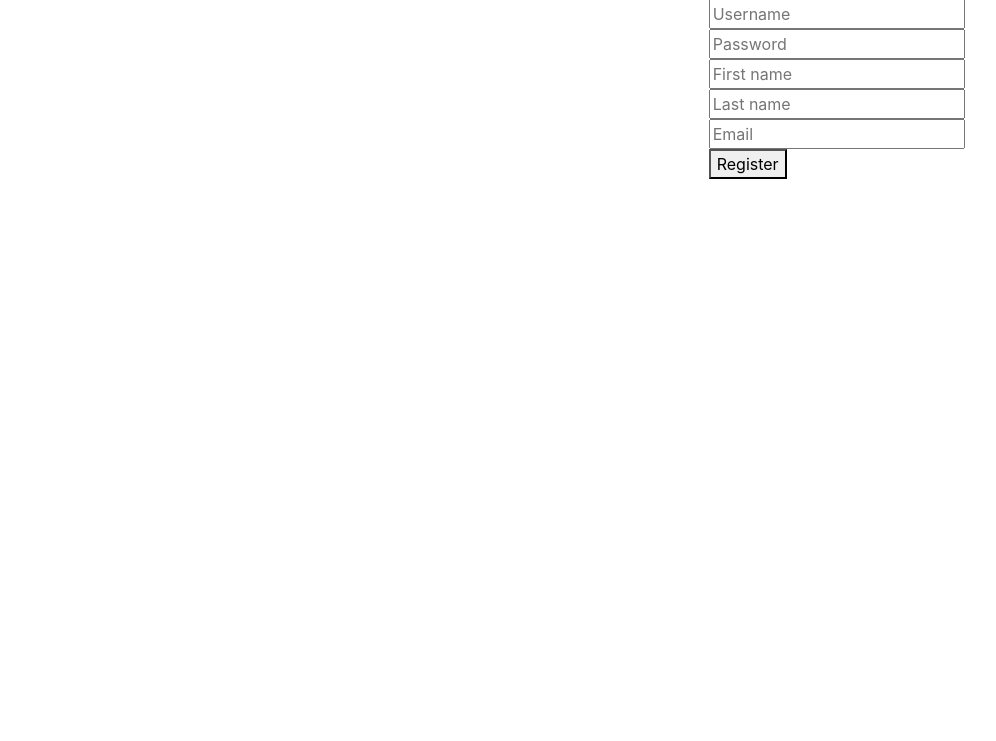
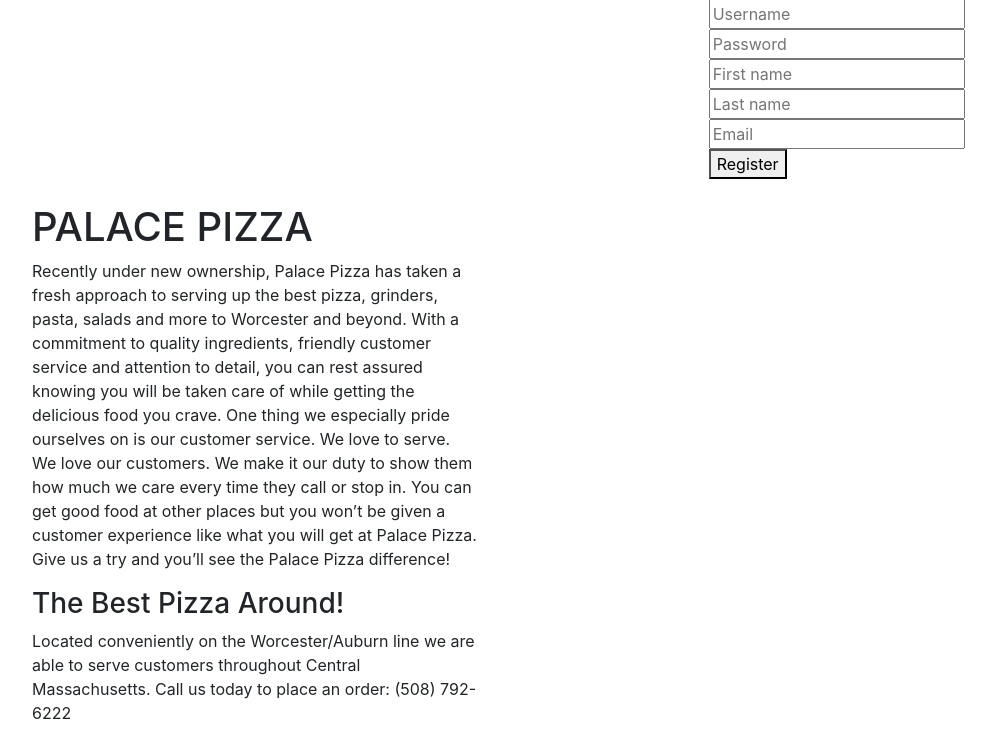
Before and after one commit to syadallah/palace-pizza, a Django app: page /login in a window 1280 px wide. Shown: the part 227-968 px from the top of the page, without its empty margins (53-1049 px from the left). Before the commit the page ends 406 px from the top, so only its background shows below. Run offline with Django 3.2, Linux system fonts and the light colour scheme; some libraries are stand-ins or nearby versions.

Commit message:
Add paragraph about the Palace Pizza

```diff
--- a/orders/templates/orders/login.html
+++ b/orders/templates/orders/login.html
@@ -33,4 +33,28 @@
       </form>
       <div class="error-register"></div>
     </div>
+
+  <div class="container mt-6">
+  <div class="row">
+
+    <!-- CS50 Introduction -->
+    <div class="col-md-5 login-cs50-background">
+    <h1>  PALACE PIZZA </h1>
+    <p> Recently under new ownership, Palace Pizza has taken a fresh approach to serving up the best pizza,  grinders, pasta, salads and more to Worcester and beyond.
+
+With a commitment to quality ingredients, friendly customer service and attention to detail, you can rest assured knowing you will be taken care of while getting the delicious food you crave.
+
+One thing we especially pride ourselves on is our customer service. We love to serve. We love our customers. We make it our duty to show them how much we care every time they call or stop in. You can get good food at other places but you won’t be given a customer experience like what you will get at Palace Pizza. Give us a try and you’ll see the Palace Pizza difference!
+</p>
+
+<h3>The Best Pizza Around!</h3>
+<p>Located conveniently on the Worcester/Auburn line we are able to serve customers throughout Central Massachusetts.
+
+Call us today to place an order: (508) 792-6222
+</p>
+    </div>
+  </div>
+</div>
+
+
 {% endblock %}
```
